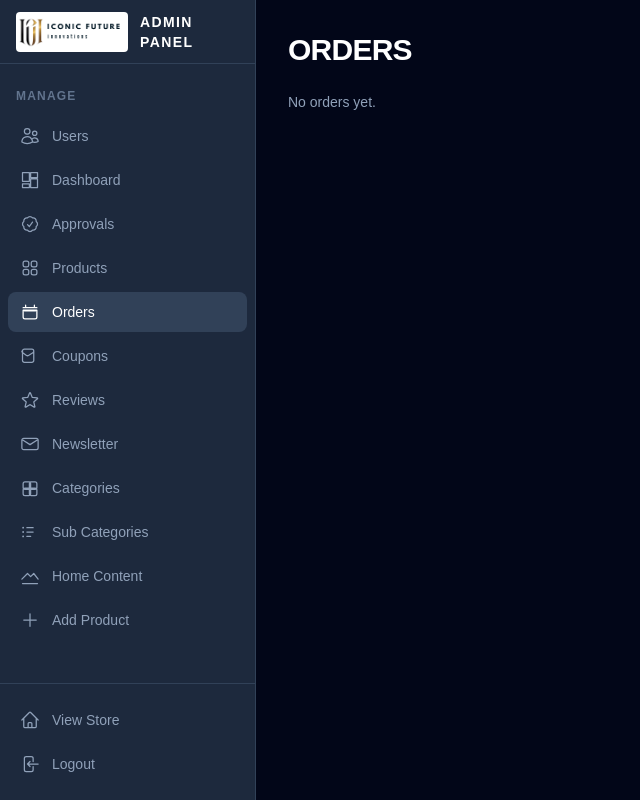
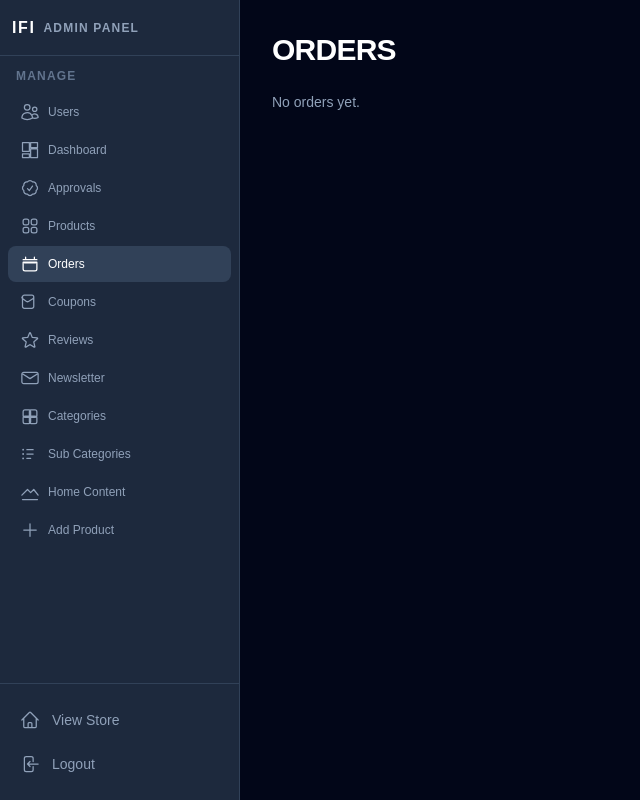
Before and after one commit to AbdlReman/ifiwatches, a Next.js app: page /admin/orders in a window 1280 px wide. Shown: the whole page, without its empty margins (0-640 px from the left). Built offline with nearby package versions, Linux system fonts and the light colour scheme; no server answers; the database is empty.

Commit message:
update deshboard

```diff
--- a/app/admin/_components/AdminSidebar.tsx
+++ b/app/admin/_components/AdminSidebar.tsx
@@ -3,7 +3,6 @@
 import Link from "next/link";
 import { usePathname, useRouter } from "next/navigation";
 import { useEffect, useState } from "react";
-import BrandLogoMark from "@/components/BrandLogoMark";
 
 const navLinks = [
   {
@@ -163,17 +162,17 @@ export default function AdminSidebar() {
   };
 
   return (
-    <aside className="w-16 lg:w-64 bg-slate-800 flex flex-col flex-shrink-0 border-r border-slate-700">
-      {/* Logo */}
-      <div className="h-16 flex items-center px-4 border-b border-slate-700">
-        <BrandLogoMark size="sm" className="rounded" />
-        <span className="ml-3 font-black text-sm uppercase tracking-widest text-white hidden lg:block">
+    <aside className="w-12 lg:w-60 bg-slate-800 flex flex-col flex-shrink-0 border-r border-slate-700">
+      {/* Brand */}
+      <div className="h-14 flex items-center justify-center lg:justify-start px-3 border-b border-slate-700">
+        <span className="font-black text-base tracking-widest text-white">IFI</span>
+        <span className="ml-2 font-semibold text-xs uppercase tracking-widest text-slate-400 hidden lg:block">
           Admin Panel
         </span>
       </div>
 
       {/* Nav */}
-      <nav className="flex-1 py-6 flex flex-col gap-1 px-2">
+      <nav className="flex-1 py-3 flex flex-col gap-0.5 px-1.5 lg:px-2 overflow-y-auto">
         <p className="text-slate-500 text-xs uppercase tracking-widest font-bold px-2 mb-2 hidden lg:block">
           Manage
         </p>
@@ -198,16 +197,16 @@ export default function AdminSidebar() {
             <Link
               key={link.href}
               href={link.href}
-              className={`flex items-center gap-3 px-3 py-2.5 rounded-lg text-sm font-medium transition-colors ${
+              className={`flex items-center justify-center lg:justify-start gap-2 px-2 py-2 lg:px-3 lg:py-2 rounded-lg text-xs font-medium transition-colors ${
                 active
                   ? "bg-slate-700 text-white"
                   : "text-slate-400 hover:text-white hover:bg-slate-700/50"
               }`}
             >
-              {link.icon}
-              <span className="hidden lg:block flex-1">{link.label}</span>
+              <span className="[&_svg]:w-4 [&_svg]:h-4 lg:[&_svg]:w-5 lg:[&_svg]:h-5 flex-shrink-0">{link.icon}</span>
+              <span className="hidden lg:block flex-1 truncate">{link.label}</span>
               {link.href === "/admin/approvals" && pendingApprovals > 0 ? (
-                <span className="ml-auto inline-flex min-w-[1.25rem] items-center justify-center rounded-full bg-amber-500 px-1.5 py-0.5 text-[10px] font-black text-zinc-950">
+                <span className="hidden lg:inline-flex ml-auto min-w-[1.25rem] items-center justify-center rounded-full bg-amber-500 px-1.5 py-0.5 text-[10px] font-black text-zinc-950">
                   {pendingApprovals > 99 ? "99+" : pendingApprovals}
                 </span>
               ) : null}
--- a/app/admin/layout.tsx
+++ b/app/admin/layout.tsx
@@ -16,7 +16,7 @@ export default function AdminLayout({ children }: { children: React.ReactNode })
         <div className="min-h-full flex bg-slate-950 text-slate-100">
         <AdminSidebar />
         <div className="flex-1 flex flex-col min-h-screen overflow-auto bg-slate-950">
-          <main className="flex-1 p-6 lg:p-8 bg-slate-950">{children}</main>
+          <main className="flex-1 p-3 sm:p-5 lg:p-8 bg-slate-950">{children}</main>
         </div>
         </div>
       </body>
--- a/app/admin/page.tsx
+++ b/app/admin/page.tsx
@@ -36,10 +36,10 @@ export default async function AdminPage() {
   }));
 
   return (
-    <div className="space-y-8">
+    <div className="space-y-5 sm:space-y-8">
       <div>
-        <h1 className="text-3xl font-black uppercase tracking-tight text-white">Dashboard</h1>
-        <p className="text-slate-400 text-sm mt-1">Orders, revenue, and inventory overview</p>
+        <h1 className="text-xl sm:text-3xl font-black uppercase tracking-tight text-white">Dashboard</h1>
+        <p className="text-slate-400 text-xs sm:text-sm mt-1">Orders, revenue, and inventory overview</p>
       </div>
 
       {pendingApprovals > 0 ? (
@@ -61,16 +61,16 @@ export default async function AdminPage() {
         </div>
       ) : null}
 
-      <div className="grid grid-cols-2 md:grid-cols-4 gap-4">
+      <div className="grid grid-cols-2 md:grid-cols-4 gap-2 sm:gap-4">
         {[
           { label: "Total Orders", value: totalOrders },
           { label: "Pending Orders", value: pendingOrders },
           { label: "Completed Orders", value: completedOrders },
           { label: "Revenue", value: formatPkr(revenue) },
         ].map((stat) => (
-          <div key={stat.label} className="bg-slate-800 border border-slate-700 rounded-xl p-4">
-            <p className="text-xs text-slate-500 uppercase tracking-widest">{stat.label}</p>
-            <p className="text-2xl font-black text-white mt-1">{stat.value}</p>
+          <div key={stat.label} className="bg-slate-800 border border-slate-700 rounded-lg p-3 sm:p-4">
+            <p className="text-[10px] sm:text-xs text-slate-500 uppercase tracking-widest leading-snug">{stat.label}</p>
+            <p className="text-lg sm:text-2xl font-black text-white mt-1">{stat.value}</p>
           </div>
         ))}
       </div>
```
